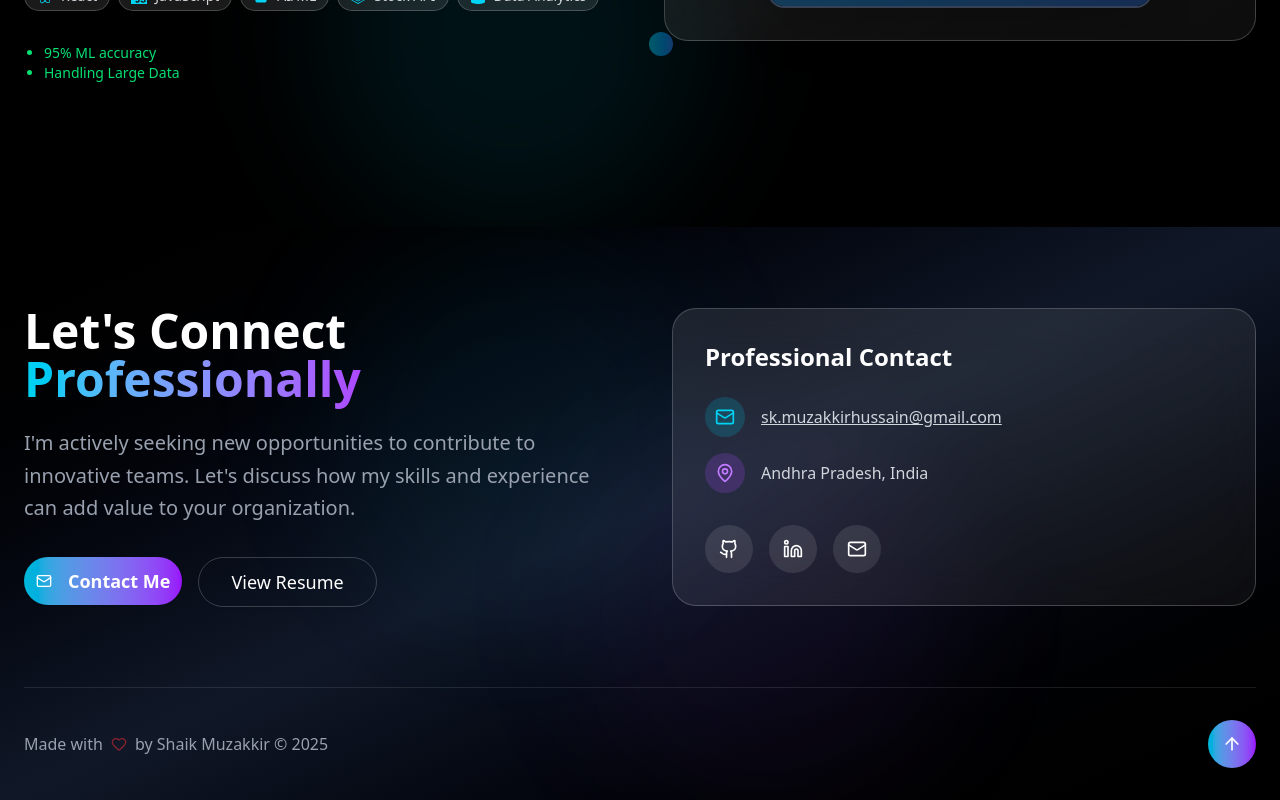
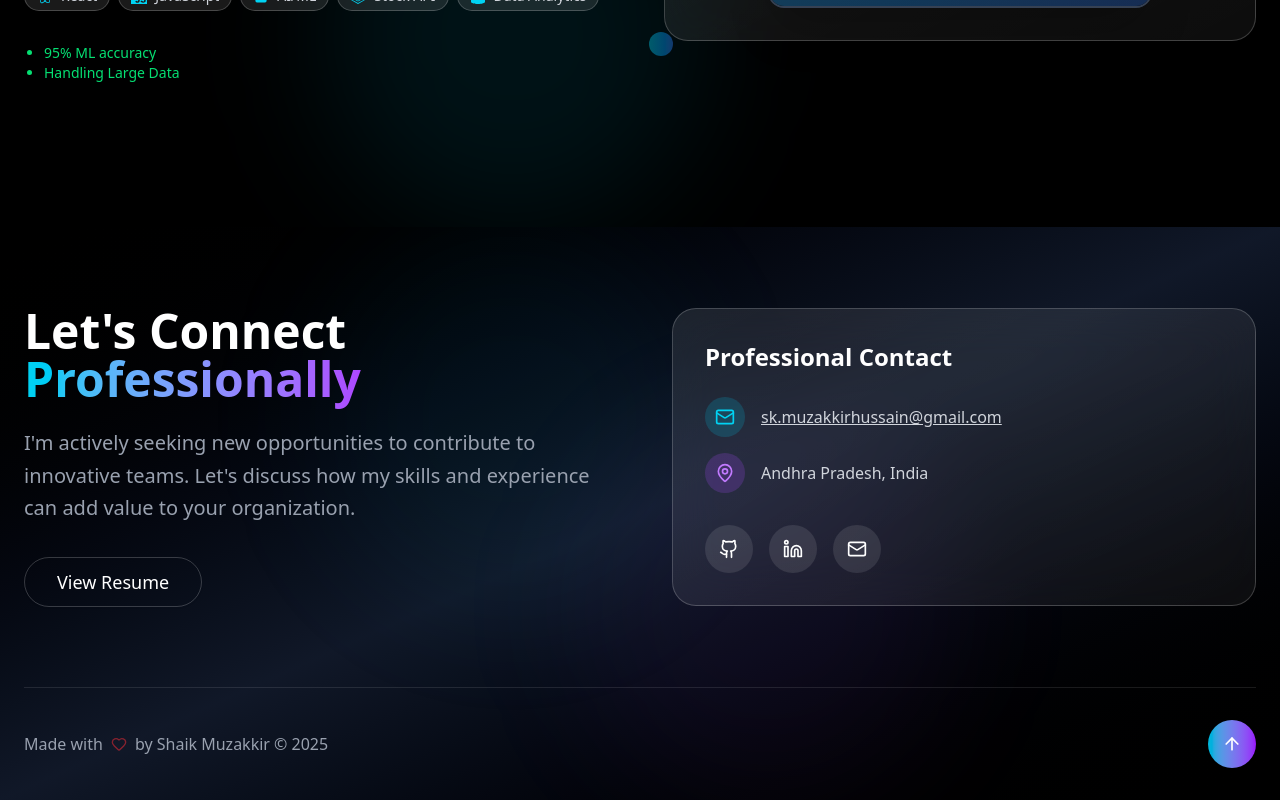
Before and after one commit to devDocs404/portfolio-v1, a React (Vite) app: page / in a window 1280 px wide. Shown: the part 6757-7557 px from the top of the page. Built offline with nearby package versions, Linux system fonts and the light colour scheme.

Commit message:
UPDATE: Modified ModernFooter component to replace the contact button with a link to the resume PDF, enhancing accessibility and user experience. Commented out the original button for potential future use.

```diff
--- a/src/components/modern-footer.jsx
+++ b/src/components/modern-footer.jsx
@@ -55,7 +55,7 @@ export default function ModernFooter() {
                 transition={{ duration: 0.8, delay: 0.4 }}
                 viewport={{ once: true }}
               >
-                <Button
+                {/* <Button
                   className="bg-gradient-to-r from-cyan-500 to-purple-600 hover:from-cyan-600 hover:to-purple-700 text-white border-0 rounded-full px-8 py-6 text-lg font-semibold"
                   aria-label="Contact Me via Email"
                   asChild
@@ -64,12 +64,20 @@ export default function ModernFooter() {
                     <Mail className="w-5 h-5 mr-2" aria-hidden="true" />
                     Contact Me
                   </a>
-                </Button>
+                </Button> */}
                 <Button
                   variant="outline"
                   className="border-white/20 text-white hover:bg-white/10 rounded-full px-8 py-6 text-lg bg-transparent"
+                  asChild
                 >
-                  View Resume
+                  <a
+                    href="/src/assets/resume/Muzakkir(2025-v1)%20-%20Resume_Template.docx.pdf"
+                    target="_blank"
+                    rel="noopener noreferrer"
+                    aria-label="View Resume PDF"
+                  >
+                    View Resume
+                  </a>
                 </Button>
               </motion.div>
             </div>
```
